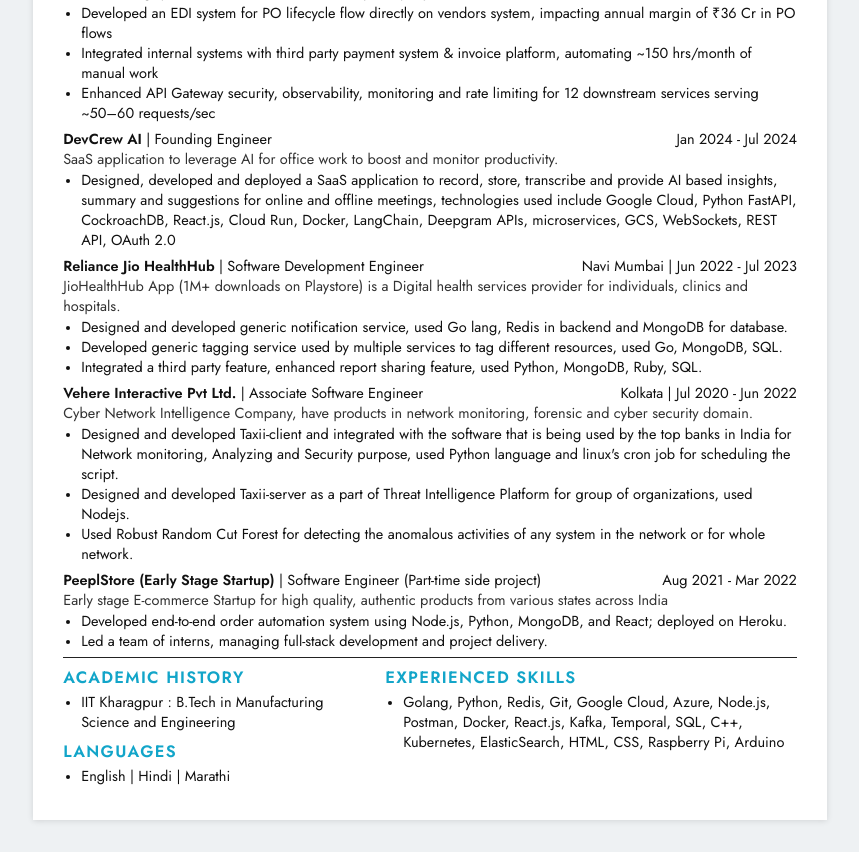
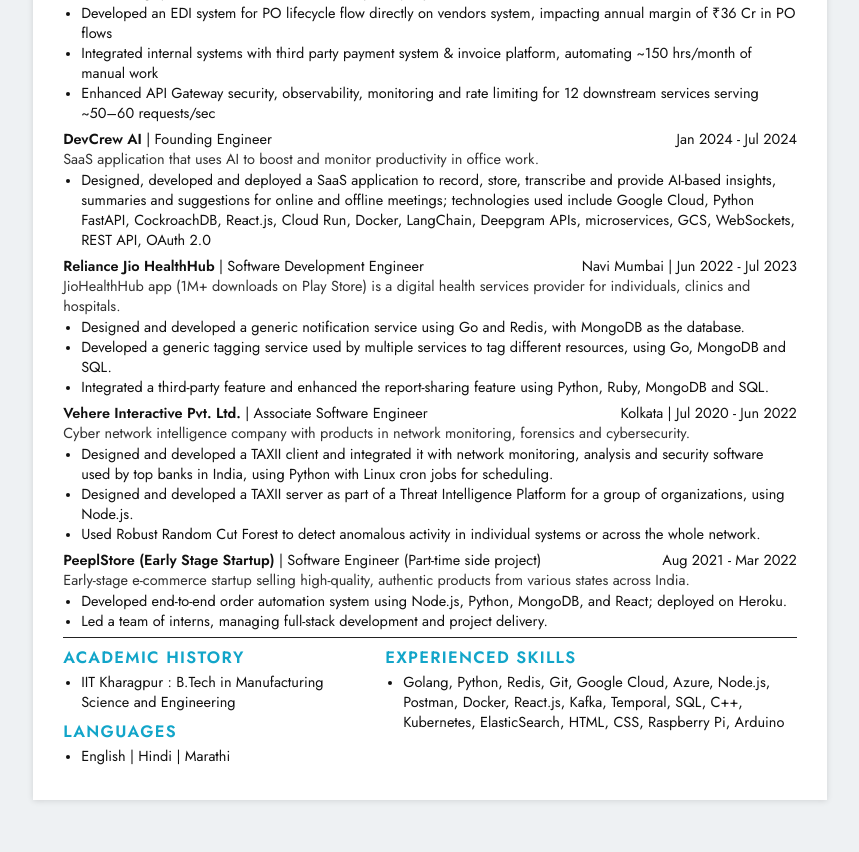
Before and after one commit to ukpratik/resume, a plain HTML site: page index.html in a window 1280 px wide. Shown: the part 635-1487 px from the top of the page, without its empty margins (210-1069 px from the left). Drawn offline with Linux system fonts and the light colour scheme.

Commit message:
Update location to Bengaluru and fix grammar in older roles
Co-Authored-By: Claude Opus 5.5 <noreply@anthropic.com>

```diff
--- a/index.html
+++ b/index.html
@@ -132,7 +132,7 @@
     <h1>Pratik Ukey</h1>
     <div class="contact">
       <div><a href="tel:+917478044888">+91 7478044888</a> | <a href="mailto:pratikuk26@gmail.com">pratikuk26@gmail.com</a></div>
-      <div>Gondia, Maharashtra, India | <a class="li" href="https://www.linkedin.com/in/pratik-ukey-099">in/pratik-ukey-099</a></div>
+      <div>Bengaluru, Karnataka, India | <a class="li" href="https://www.linkedin.com/in/pratik-ukey-099">in/pratik-ukey-099</a></div>
     </div>
   </header>
 
@@ -168,35 +168,35 @@
 
     <div class="job">
       <div class="job-head"><span><span class="org">DevCrew AI</span><span class="role">Founding Engineer</span></span><span class="when">Jan 2024 - Jul 2024</span></div>
-      <p class="blurb">SaaS application to leverage AI for office work to boost and monitor productivity.</p>
+      <p class="blurb">SaaS application that uses AI to boost and monitor productivity in office work.</p>
       <ul>
-        <li>Designed, developed and deployed a SaaS application to record, store, transcribe and provide AI based insights, summary and suggestions for online and offline meetings, technologies used include Google Cloud, Python FastAPI, CockroachDB, React.js, Cloud Run, Docker, LangChain, Deepgram APIs, microservices, GCS, WebSockets, REST API, OAuth 2.0</li>
+        <li>Designed, developed and deployed a SaaS application to record, store, transcribe and provide AI-based insights, summaries and suggestions for online and offline meetings; technologies used include Google Cloud, Python FastAPI, CockroachDB, React.js, Cloud Run, Docker, LangChain, Deepgram APIs, microservices, GCS, WebSockets, REST API, OAuth 2.0</li>
       </ul>
     </div>
 
     <div class="job">
       <div class="job-head"><span><span class="org">Reliance Jio HealthHub</span><span class="role">Software Development Engineer</span></span><span class="when">Navi Mumbai | Jun 2022 - Jul 2023</span></div>
-      <p class="blurb">JioHealthHub App (1M+ downloads on Playstore) is a Digital health services provider for individuals, clinics and hospitals.</p>
+      <p class="blurb">JioHealthHub app (1M+ downloads on Play Store) is a digital health services provider for individuals, clinics and hospitals.</p>
       <ul>
-        <li>Designed and developed generic notification service, used Go lang, Redis in backend and MongoDB for database.</li>
-        <li>Developed generic tagging service used by multiple services to tag different resources, used Go, MongoDB, SQL.</li>
-        <li>Integrated a third party feature, enhanced report sharing feature, used Python, MongoDB, Ruby, SQL.</li>
+        <li>Designed and developed a generic notification service using Go and Redis, with MongoDB as the database.</li>
+        <li>Developed a generic tagging service used by multiple services to tag different resources, using Go, MongoDB and SQL.</li>
+        <li>Integrated a third-party feature and enhanced the report-sharing feature using Python, Ruby, MongoDB and SQL.</li>
       </ul>
     </div>
 
     <div class="job">
-      <div class="job-head"><span><span class="org">Vehere Interactive Pvt Ltd.</span><span class="role">Associate Software Engineer</span></span><span class="when">Kolkata | Jul 2020 - Jun 2022</span></div>
-      <p class="blurb">Cyber Network Intelligence Company, have products in network monitoring, forensic and cyber security domain.</p>
+      <div class="job-head"><span><span class="org">Vehere Interactive Pvt. Ltd.</span><span class="role">Associate Software Engineer</span></span><span class="when">Kolkata | Jul 2020 - Jun 2022</span></div>
+      <p class="blurb">Cyber network intelligence company with products in network monitoring, forensics and cybersecurity.</p>
       <ul>
-        <li>Designed and developed Taxii-client and integrated with the software that is being used by the top banks in India for Network monitoring, Analyzing and Security purpose, used Python language and linux's cron job for scheduling the script.</li>
-        <li>Designed and developed Taxii-server as a part of Threat Intelligence Platform for group of organizations, used Nodejs.</li>
-        <li>Used Robust Random Cut Forest for detecting the anomalous activities of any system in the network or for whole network.</li>
+        <li>Designed and developed a TAXII client and integrated it with network monitoring, analysis and security software used by top banks in India, using Python with Linux cron jobs for scheduling.</li>
+        <li>Designed and developed a TAXII server as part of a Threat Intelligence Platform for a group of organizations, using Node.js.</li>
+        <li>Used Robust Random Cut Forest to detect anomalous activity in individual systems or across the whole network.</li>
       </ul>
     </div>
 
     <div class="job">
       <div class="job-head"><span><span class="org">PeeplStore (Early Stage Startup)</span><span class="role">Software Engineer (Part-time side project)</span></span><span class="when">Aug 2021 - Mar 2022</span></div>
-      <p class="blurb">Early stage E-commerce Startup for high quality, authentic products from various states across India</p>
+      <p class="blurb">Early-stage e-commerce startup selling high-quality, authentic products from various states across India.</p>
       <ul>
         <li>Developed end-to-end order automation system using Node.js, Python, MongoDB, and React; deployed on Heroku.</li>
         <li>Led a team of interns, managing full-stack development and project delivery.</li>
```
Also changed, not shown: 1 other file.
